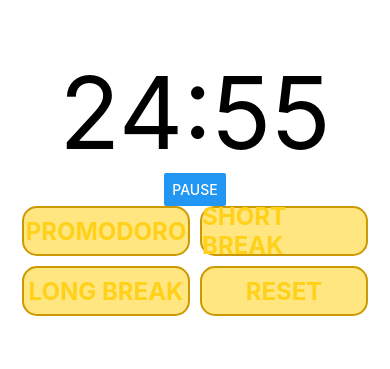
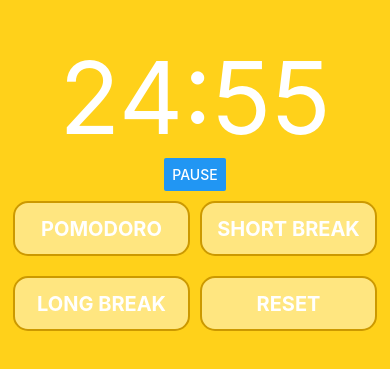
Before and after one commit to dexzhu1987/ReactNativeTimerProject, a React Native app: screen / in a window 390 px wide. Shown: the part 233-602 px from the top of the page. Built offline with nearby package versions, Linux system fonts and the light colour scheme.

Commit message:
changed some design

```diff
--- a/App.js
+++ b/App.js
@@ -156,26 +156,26 @@ export default class App extends React.Component {
         />
         <View style={styles.buttonsRow}>
           <SelectButtons
-            title="PROMODORO"
-            color="#ffd11a"
+            title="POMODORO"
+            color="#ffffff"
             background="#ffe680"
             onPress={() => this.toggleCounter(PROMODORO, false, false)}
           />
           <SelectButtons
             title="SHORT BREAK"
-            color="#ffd11a"
+            color="#ffffff"
             background="#ffe680"
             onPress={() => this.toggleCounter(SHORTBREAK, true, false)}
           />
           <SelectButtons
             title="LONG BREAK"
-            color="#ffd11a"
+            color="#ffffff"
             background="#ffe680"
             onPress={() => this.toggleCounter(LONGBREAK, true, true)}
           />
           <SelectButtons
             title="RESET"
-            color="#ffd11a"
+            color="#ffffff"
             background="#ffe680"
             onPress={() => this.toggleReset()}
           />
@@ -188,17 +188,18 @@ export default class App extends React.Component {
 const styles = StyleSheet.create({
   container: {
     flex: 1,
-    backgroundColor: "#fff",
+    backgroundColor: "#ffd11a",
     alignItems: "center",
     justifyContent: "center"
   },
   buttonTitle: {
-    fontSize: 24,
+    fontSize: 20,
     fontWeight: "bold"
   },
   button: {
-    width: 168,
-    height: 50,
+    width: 177,
+    height: 55,
+    marginTop: 10,
     marginBottom: 10,
     marginLeft: 5,
     marginRight: 5,
@@ -214,6 +215,7 @@ const styles = StyleSheet.create({
     justifyContent: "center"
   },
   counterText: {
-    fontSize: 100
+    fontSize: 100,
+    color: "#ffffff"
   }
 });
```
